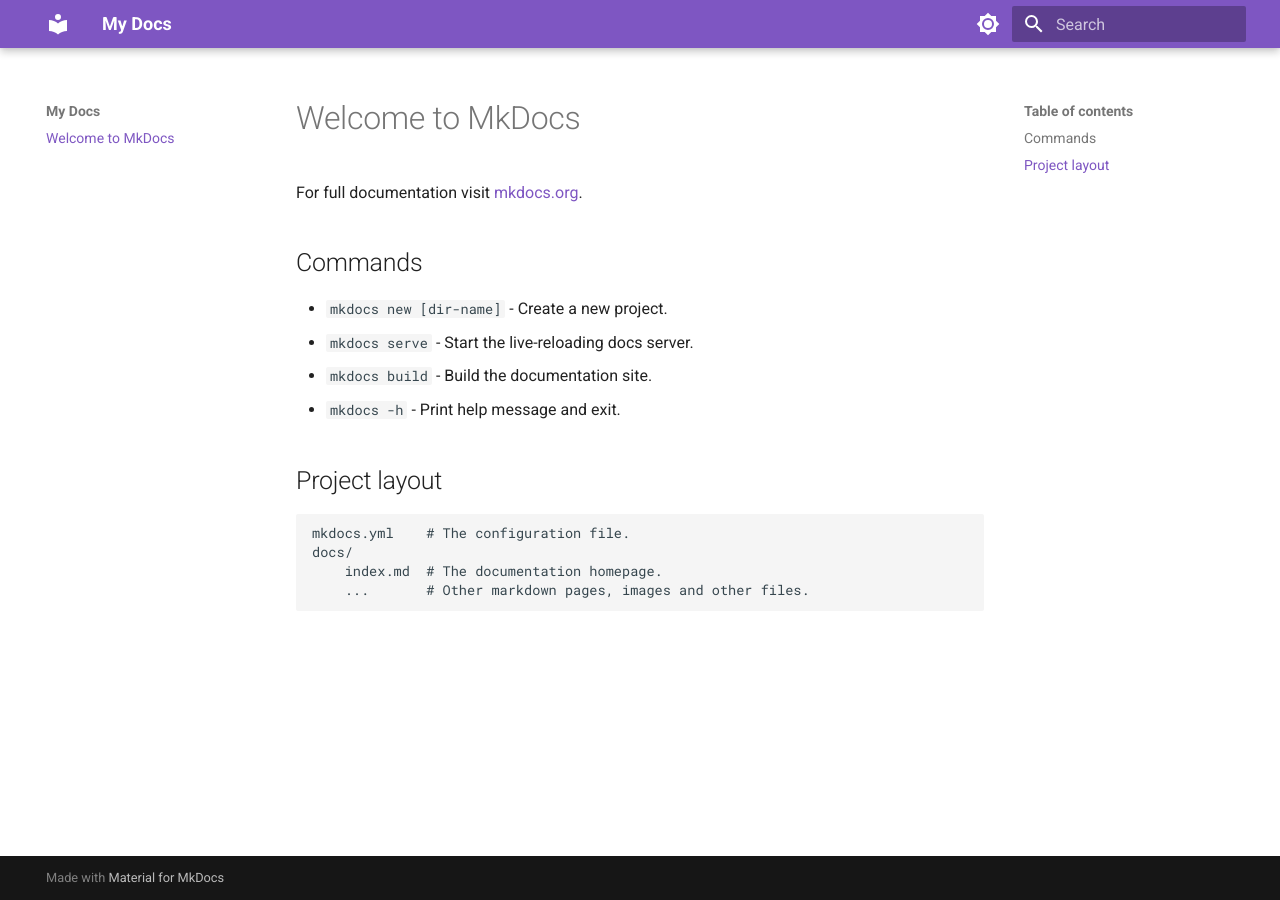
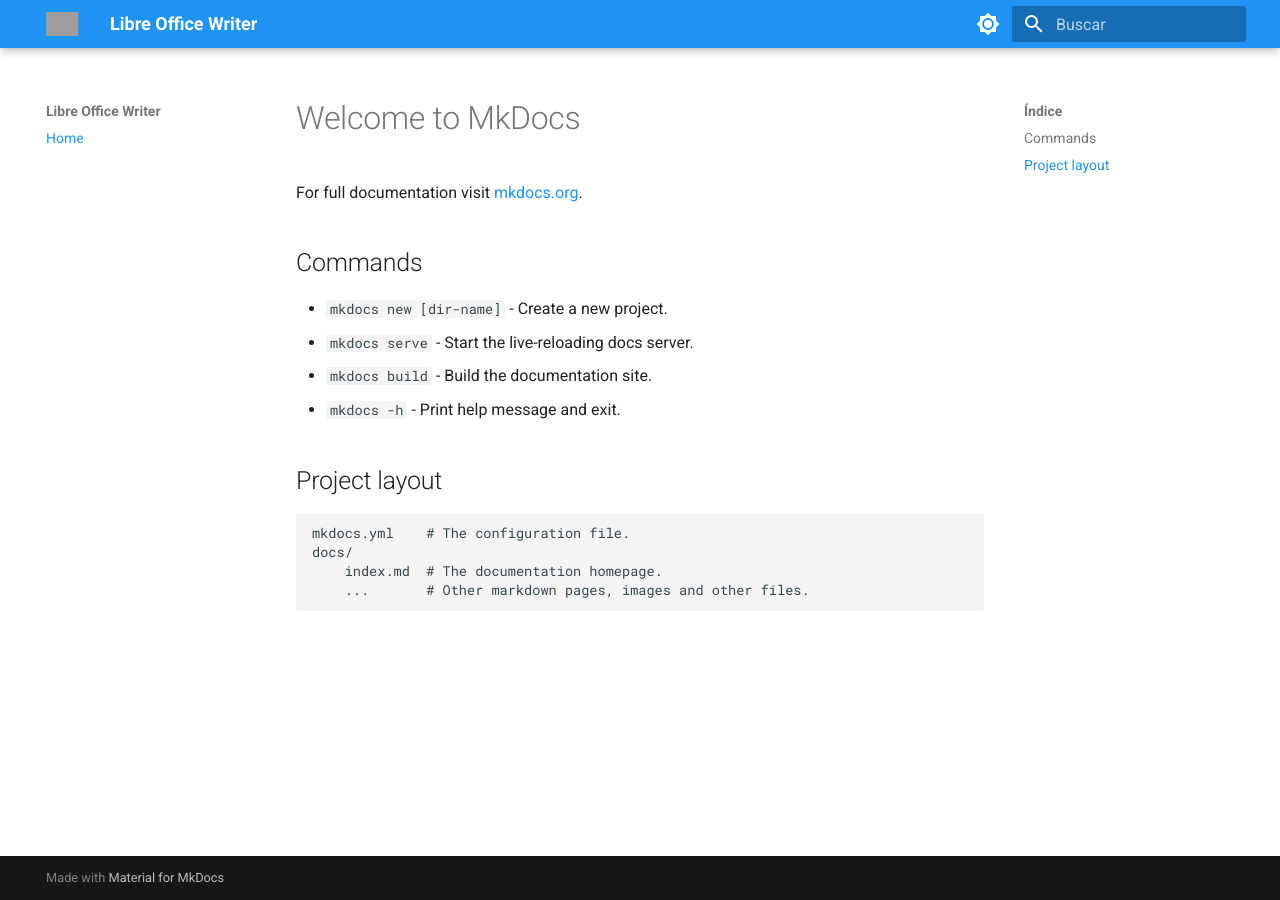
Before and after one commit to Requisitos-de-Software/2023.2-LibreOffice, an MkDocs documentation site: the page built from docs/index.md, in a window 1280 px wide. Built offline with MkDocs 1.6.1 and Material for MkDocs 9.7.7, drawn with Linux system fonts in a browser that asks for light colours; grey boxes are pictures that could not be loaded.

Commit message:
configurando git

```diff
--- a/mkdocs.yml
+++ b/mkdocs.yml
@@ -1,17 +1,24 @@
-site_name: My Docs
+site_name: Libre Office Writer
 
 theme:
   name: material
+  language: pt-BR
+  favicon: https://upload.wikimedia.org/wikipedia/commons/thumb/0/02/LibreOffice_6.1_Writer_Icon.svg/2048px-LibreOffice_6.1_Writer_Icon.svg.png
+  logo: https://upload.wikimedia.org/wikipedia/commons/thumb/0/02/LibreOffice_6.1_Writer_Icon.svg/2048px-LibreOffice_6.1_Writer_Icon.svg.png
   palette:
+    # accent: blue
 
     - scheme: default
-      primary: deep purple
+      primary: blue
       toggle:
         icon: material/brightness-7
         name: Switch to dark mode
 
     - scheme: slate
-      primary: deep purple
+      primary: blue
       toggle:
         icon: material/brightness-4
         name: Switch to light mode
+
+nav:
+  - Home: index.md
```
